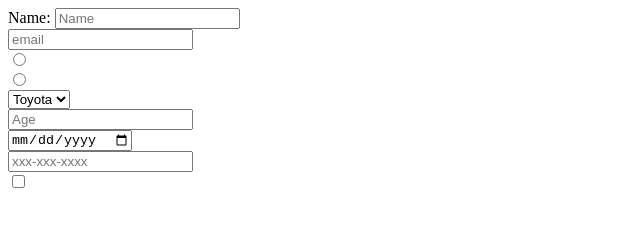
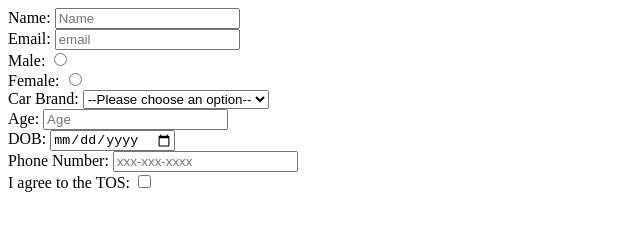
Before and after one commit to acciojob/signup-form-car-adil088, a website: page main.html in a window 1280 px wide. Shown: the whole page, without its empty margins (0-640 px from the left). Drawn offline with Linux system fonts and the light colour scheme.

Commit message:
created a submission

```diff
--- a/main.html
+++ b/main.html
@@ -12,13 +12,18 @@
 		<label for="name">Name:</label>
         <input type="text" id="name" name="name" placeholder="Name" required>
 		<br>
+		<label for="email">Email:</label>
 			<input type="email" id="email" name="email" placeholder="email" required>
 		<br>
+		<label for="gender_m">Male:</label>
 		<input type="radio" id="gender_m" name="gender" value="gender_m" required>
         	<br>
+		<label for="gender_f">Female:</label>
 		<input type="radio" id="gender_f" name="gender" value="gender_f" required>
 			<br>
-		<select id="cars" name="cars" placeholder="--Please choose an option--" required>
+		<label for="cars">Car Brand:</label>
+        <select id="cars" name="cars" required>
+            <option value="" disabled selected>--Please choose an option--</option>
             <option value="toyota">Toyota</option>
             <option value="honda">Honda</option>
             <option value="ford">Ford</option>
@@ -26,12 +31,16 @@
             <option value="audi">Audi</option>
         </select>
 			<br>
+		<label for="age">Age:</label>
 		<input type="number" id="age" name="age" placeholder="Age" required>
 			<br>
+		<label for="dob">DOB:</label>
 		<input type="date" id="dob" name="dob" required>
 			<br>
+		<label for="tel">Phone Number:</label>
 		<input type="tel" id="tel" name="tel" placeholder="xxx-xxx-xxxx">
 			<br>
+		<label for="tel">I agree to the TOS:</label>
 		<input type="checkbox" id="tos" name="tos" required>
 
 	</form>
```
